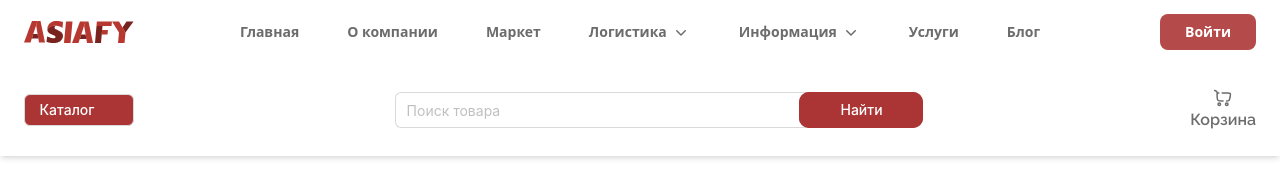
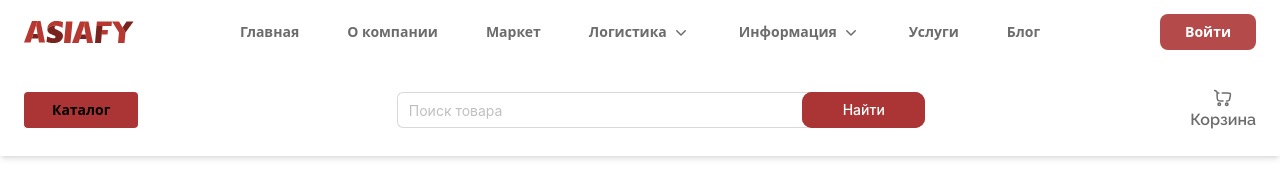
Before and after one commit to IrohVlad/amarket, a Next.js app: page /market/1 in a window 1280 px wide. Shown: the top 179 px of the page. Built offline with nearby package versions, Linux system fonts and the light colour scheme.

Commit message:
katalog update

```diff
--- a/app/components/marketNavbar/marketNavbar.tsx
+++ b/app/components/marketNavbar/marketNavbar.tsx
@@ -1,9 +1,9 @@
 'use client'
 import React from 'react'
-// import Button from '../button/button'
+import Button from '../button/button'
 import MarketSearch from '../marketSearch/marketSearch'
 import Link from 'next/link'
-import { Cascader, Button } from 'antd'
+import { Cascader } from 'antd'
 import './style.css'
 
 const options = [
@@ -71,7 +71,12 @@ export default function MarketNavbar({searchParams}: any) {
   return (
     <section className='py-6 lg:py-8 shadow-md border-bg-grey '>
         <div className='max-w-c-full m-auto flex items-center gap-[35px] justify-between px-6 lg:px-8'>
-          <Cascader multiple options={options} className='katalog' style={{boxShadow: 'none'}} placeholder={'Каталог'}/>
+          <Cascader size='small' multiple options={options} className='katalog' style={{boxShadow: 'none'}}>
+            <Button className='px-7 py-2'>
+              <div className=' text-title font-semibold text-sm'>Каталог</div>
+            </Button>
+
+          </Cascader>
           <div className='market-search max-w-[535px] w-full'>
           <MarketSearch searchParams={searchParams}/>
           </div>
--- a/app/market/marketProductContent/marketProductContent.tsx
+++ b/app/market/marketProductContent/marketProductContent.tsx
@@ -8,10 +8,12 @@ const data = [
       content: ''
     },
     {
-      title: 'Оплата'
+      title: 'Оплата',
+      content: ''
     },
     {
-      title: 'Доставка'
+      title: 'Доставка',
+      content: ''
     }
   ]
 
```
